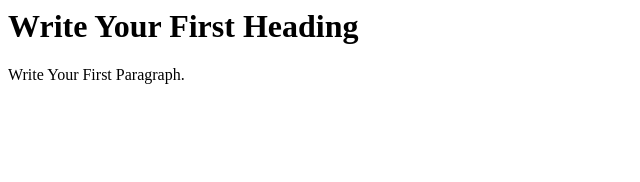
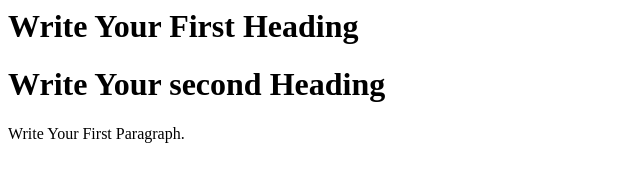
Before and after one commit to Pretesh-Agarwal/lab02, a plain HTML site: page index.html in a window 1280 px wide. Shown: the whole page, without its empty margins (0-640 px from the left). Drawn offline with Linux system fonts and the light colour scheme.

Commit message:
Update index.html

```diff
--- a/index.html
+++ b/index.html
@@ -6,6 +6,7 @@
 </head>
 <body>
 <h1>Write Your First Heading</h1>
+ <h1>Write Your second Heading</h1>
 <p>Write Your First Paragraph.</p>
 </body>
 </html>
```
